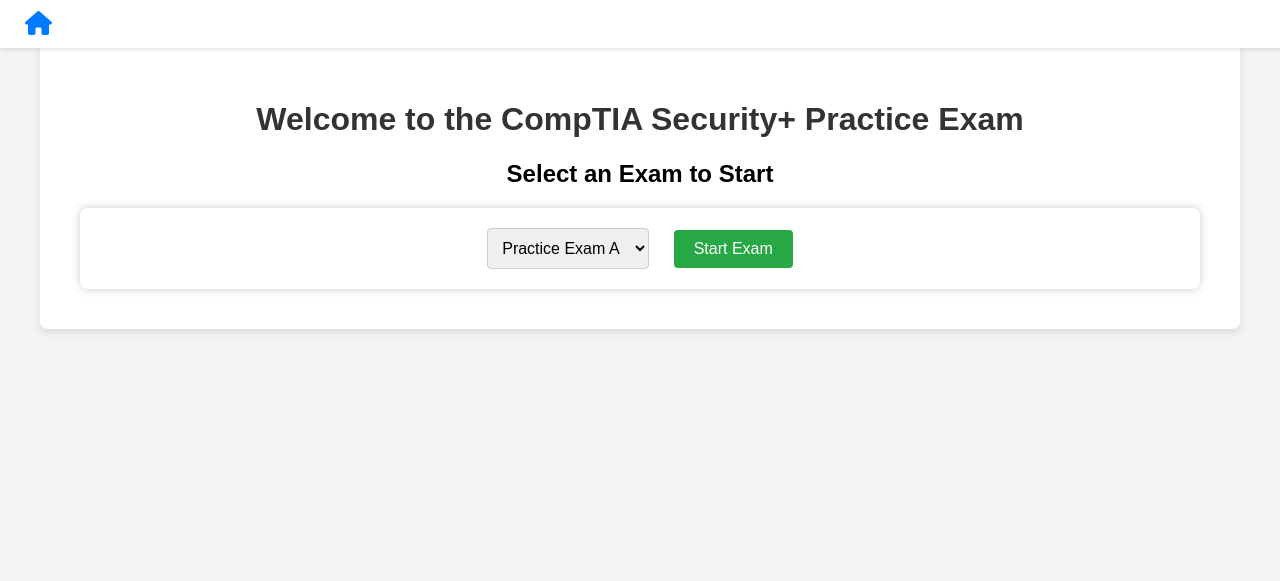
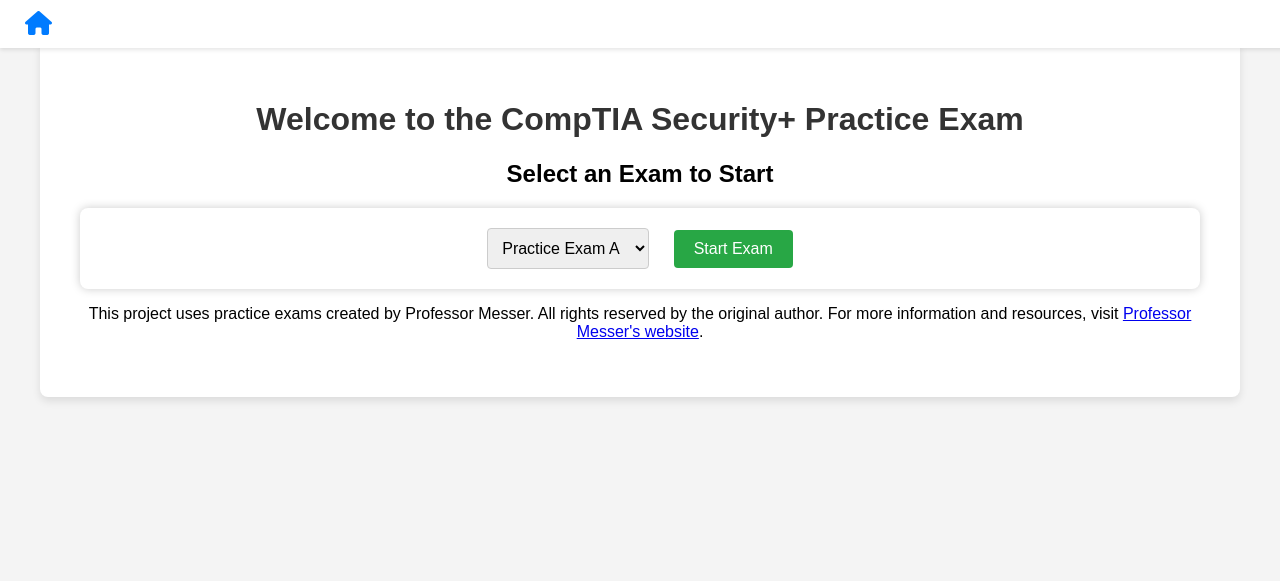
Before and after one commit to glopez195/PracticeSecurityPlus, a Flask app: page / in a window 1280 px wide. Shown: the top 581 px of the page. Run offline with Flask 3, Linux system fonts and the light colour scheme; some libraries are stand-ins or nearby versions.

Commit message:
attribution to Prof. Messer added

```diff
--- a/templates/index.html
+++ b/templates/index.html
@@ -12,5 +12,8 @@
         </select>
         <button type="submit" class="start-button">Start Exam</button>
     </form>
+    <header class="attribution">
+        <p>This project uses practice exams created by Professor Messer. All rights reserved by the original author. For more information and resources, visit <a href="https://www.professormesser.com/" target="_blank">Professor Messer's website</a>.</p>
+    </header>
 </div>
 {% endblock %}
--- a/templates/layout.html
+++ b/templates/layout.html
@@ -14,6 +14,7 @@
         <i class="fas fa-home"></i>
     </a>
 </nav>
+
 <body class="main">
     {% block body %}{% endblock %}
 </body>
```
